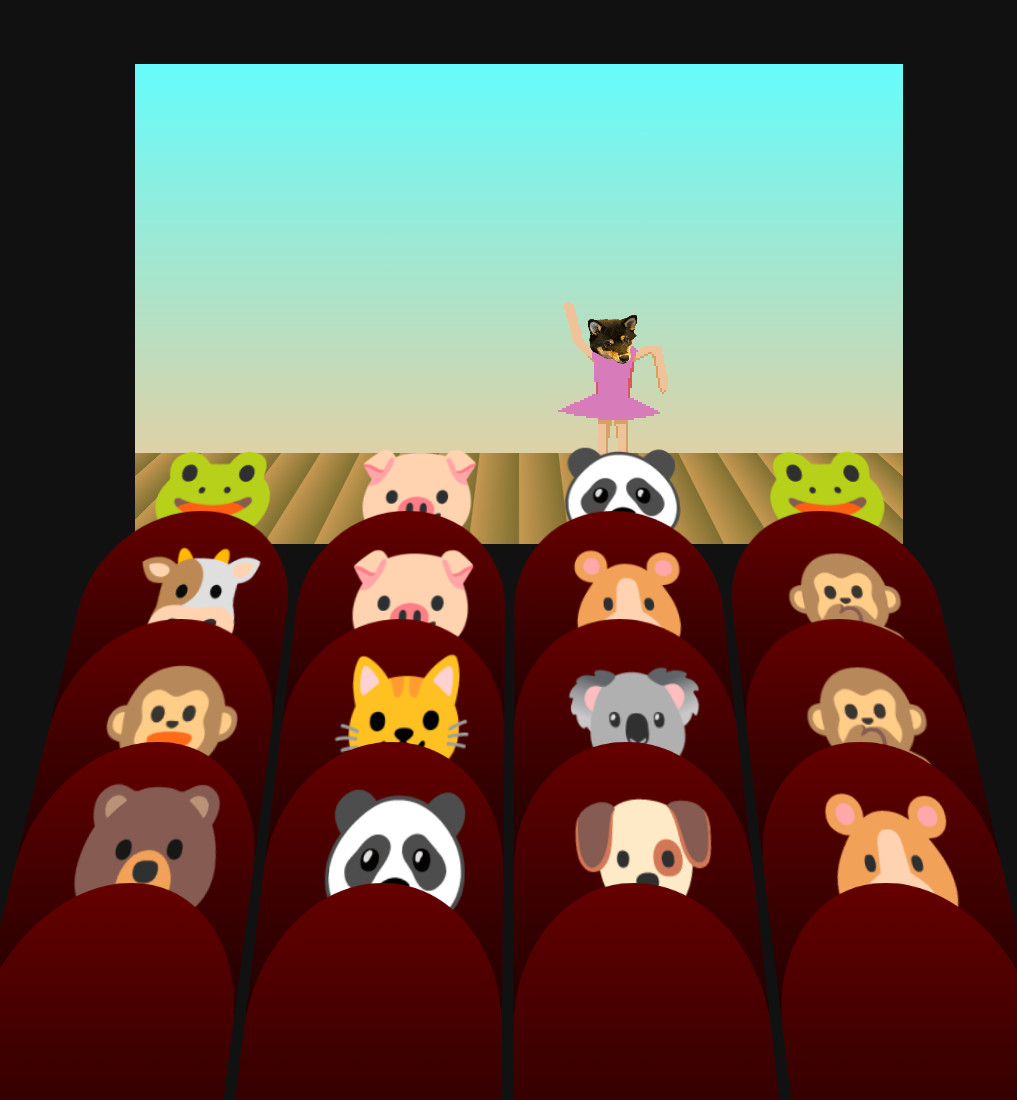
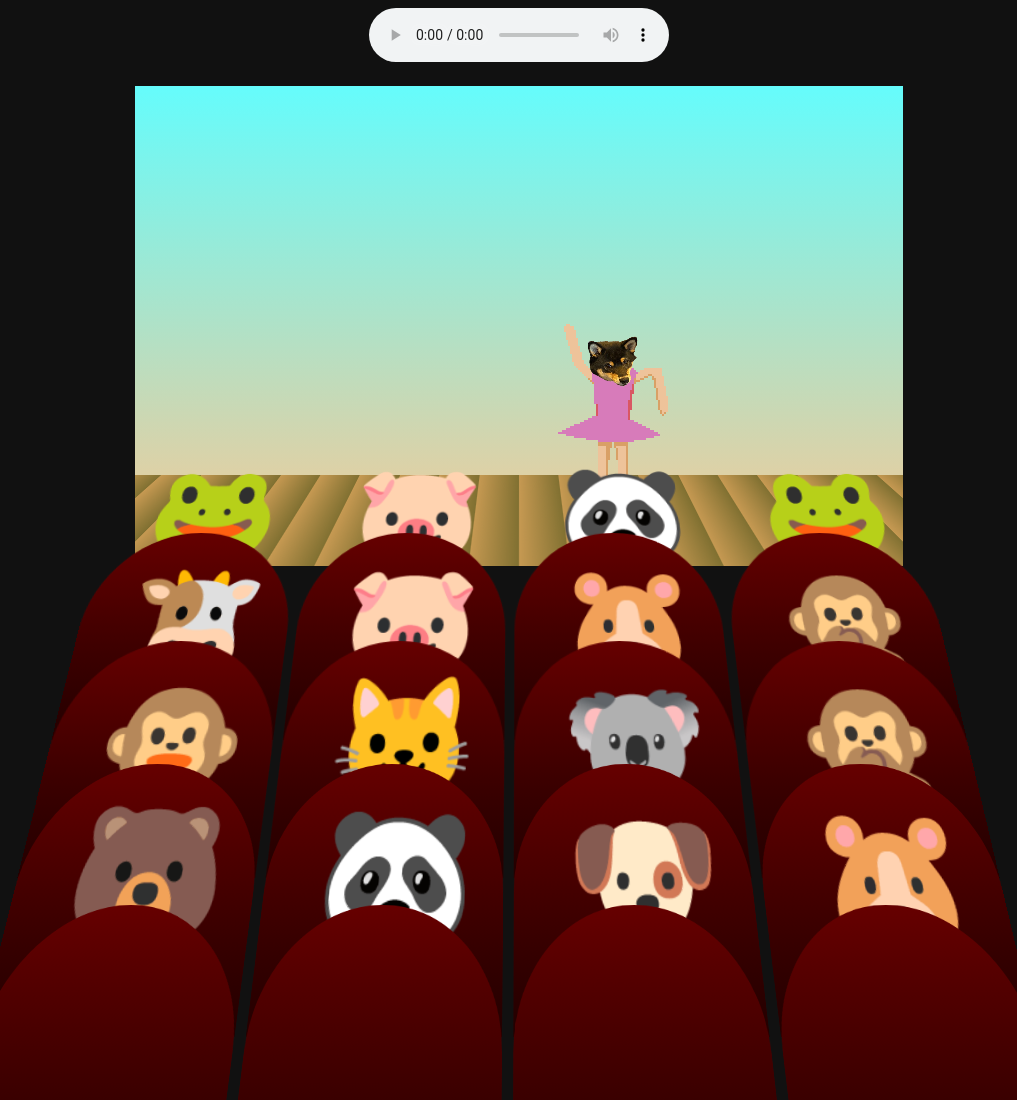
Before and after one commit to drikusroor/valentina-2022, a website: page index.html in a window 1280 px wide. Shown: the top 1100 px of the page, without its empty margins (121-1138 px from the left). Drawn offline with Linux system fonts and the light colour scheme.

Commit message:
Add audio controls

```diff
--- a/index.html
+++ b/index.html
@@ -1,6 +1,9 @@
 <!DOCTYPE html>
 <html>
   <head>
+
+    <meta charset="UTF-8">
+
     <link rel="stylesheet" href="style.css"></link>
     <script>
       document.write(
@@ -15,7 +18,7 @@
   </head>
   <body>
 
-    <audio src="swan-lake.mp4" autoplay loop></audio>
+    <audio src="swan-lake.mp4" autoplay loop controls></audio>
 
     <div class="stage">
       <div class="frame">
--- a/style.css
+++ b/style.css
@@ -23,6 +23,11 @@ body {
   overflow-x: hidden;
 }
 
+audio {
+  display: block;
+  margin: 0.5em auto 0;
+}
+
 .stage {
   max-width: 768px;
   margin: 0 auto;
@@ -31,7 +36,7 @@ body {
 
 @media screen and (min-width: 768px) {
   .stage {
-    margin-top: 4em;
+    margin-top: 1.5em;
   }
 }
 
```
